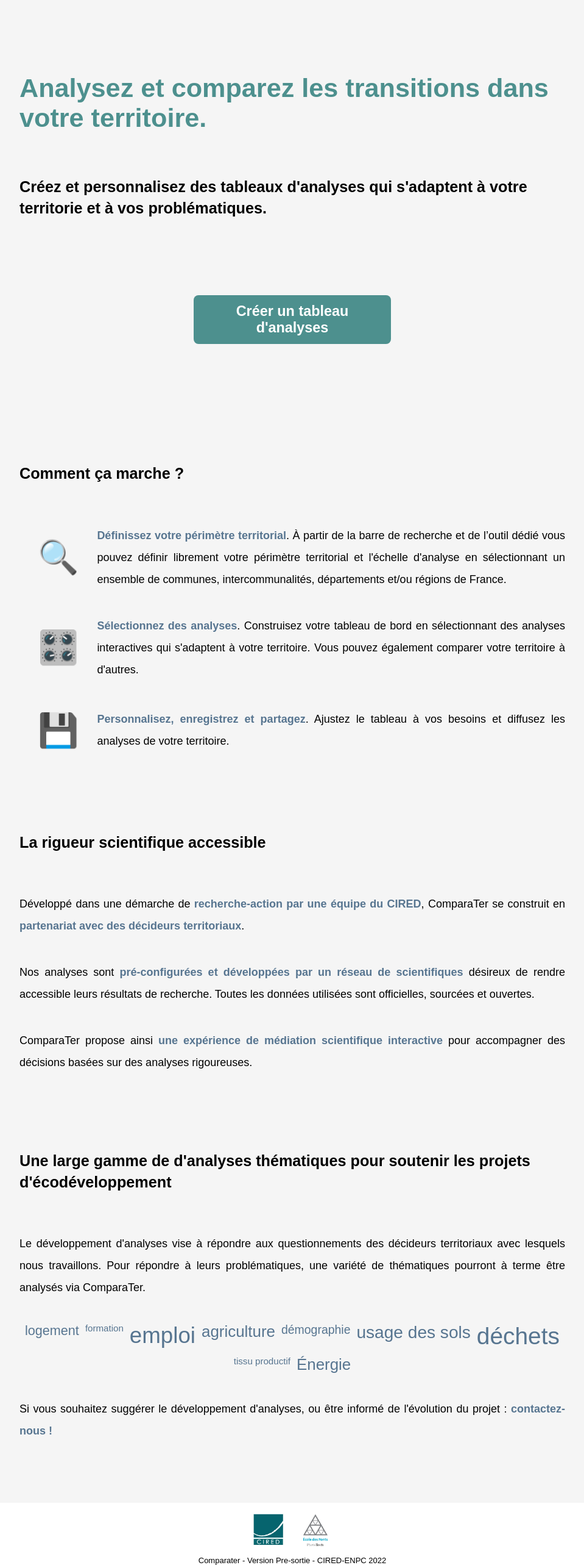
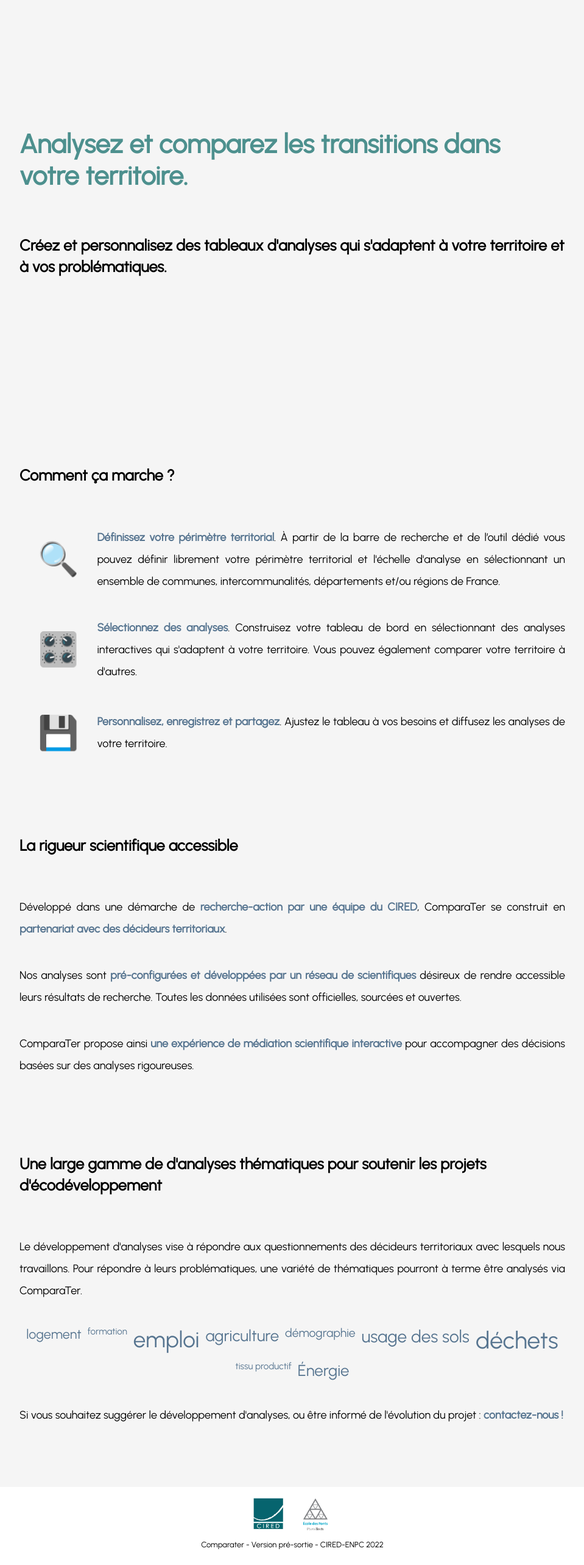
Before and after one commit to yanndav/cired-dashboard-front, a React (Create React App) app: page /#/ in a window 1280 px wide. Shown: the part 141-2707 px from the top of the page at 61% size, without its empty margins (160-1119 px from the left). After the commit the page ends 2681 px from the top, so only its background shows below. Built offline with nearby package versions, Linux system fonts and the light colour scheme.

Commit message:
domain name

```diff
--- a/src/accueil/Accueil.jsx
+++ b/src/accueil/Accueil.jsx
@@ -9,7 +9,6 @@ import styled from "styled-components";
 import { colorsLight } from "../app/colorComponents";
 
 import Header from "../app/components/header/Header.jsx";
-import { NavLink } from "react-router-dom";
 
 const ContainerAccueil = styled.div`
   padding: 0px 15%;
@@ -27,16 +26,6 @@ const ColumnFlexContainer = styled.div`
   padding-bottom: ${(props) => (props.full ? "30px" : "100px")};
 `;
 
-// const RowFlexContainer = styled.div`
-//   display: flex;
-//   flex-direction: row;
-//   justify-content: center;
-//   align-items: center;
-//   /* gap: 80px; */
-//   flex-wrap: wrap;
-
-// `;
-
 const TitrePage = styled.h2`
   font-size: 2.4em;
   color: ${colorsLight.title2};
@@ -49,7 +38,7 @@ const SousTitrePage = styled.h3`
   font-weight: none;
 `;
 
-const BoutonTableau = styled(NavLink)`
+const BoutonTableau = styled.div`
   z-index: 0;
   text-decoration: none;
   font-weight: bold;
@@ -142,12 +131,12 @@ const Accueil = () => {
             </TitrePage>
             <SousTitrePage>
               Créez et personnalisez des tableaux d'analyses qui s'adaptent à
-              votre territorie et à vos problématiques.
+              votre territoire et à vos problématiques.
             </SousTitrePage>
           </Section>
-          <BoutonTableau to="/tableau" exact>
-            Créer un tableau d'analyses
-          </BoutonTableau>
+          {/* <BoutonTableau>Créer un tableau d'analyses</BoutonTableau>
+          <h1>Laissez-nous votre email pour obtenir un accès anticipé</h1>
+          <input placeholder={"Votre mail"} type="url"></input> */}
         </ColumnFlexContainer>
         <ColumnFlexContainer big>
           <Section>
--- a/src/app/components/footer/Footer.js
+++ b/src/app/components/footer/Footer.js
@@ -33,7 +33,7 @@ const Footer = () => {
         />
       </a>
 
-      <p>Comparater - Version Pre-sortie - CIRED-ENPC 2022</p>
+      <p>Comparater - Version pré-sortie - CIRED-ENPC 2022</p>
     </div>
   );
 };
--- a/src/index.css
+++ b/src/index.css
@@ -1,6 +1,6 @@
-/* @import url("https://fonts.googleapis.com/css2?family=Urbanist&display=swap");
+@import url("https://fonts.googleapis.com/css2?family=Urbanist&display=swap");
 
-body {
+/* body {
   margin: 0;
   font-size: 17px;
   font-family: "Urbanist", sans-serif;
@@ -16,8 +16,8 @@ code {
 
 input {
   font-family: "Urbanist", sans-serif;
-}
-*/
+} */
+
 :root {
   --main-tv-color: #73bc98;
   --lighter-tv-color: #4d908e;
```
Also changed, not shown: package.json (+7 -1 lines), 1 other file (tests, documents, lock files or other folders).
